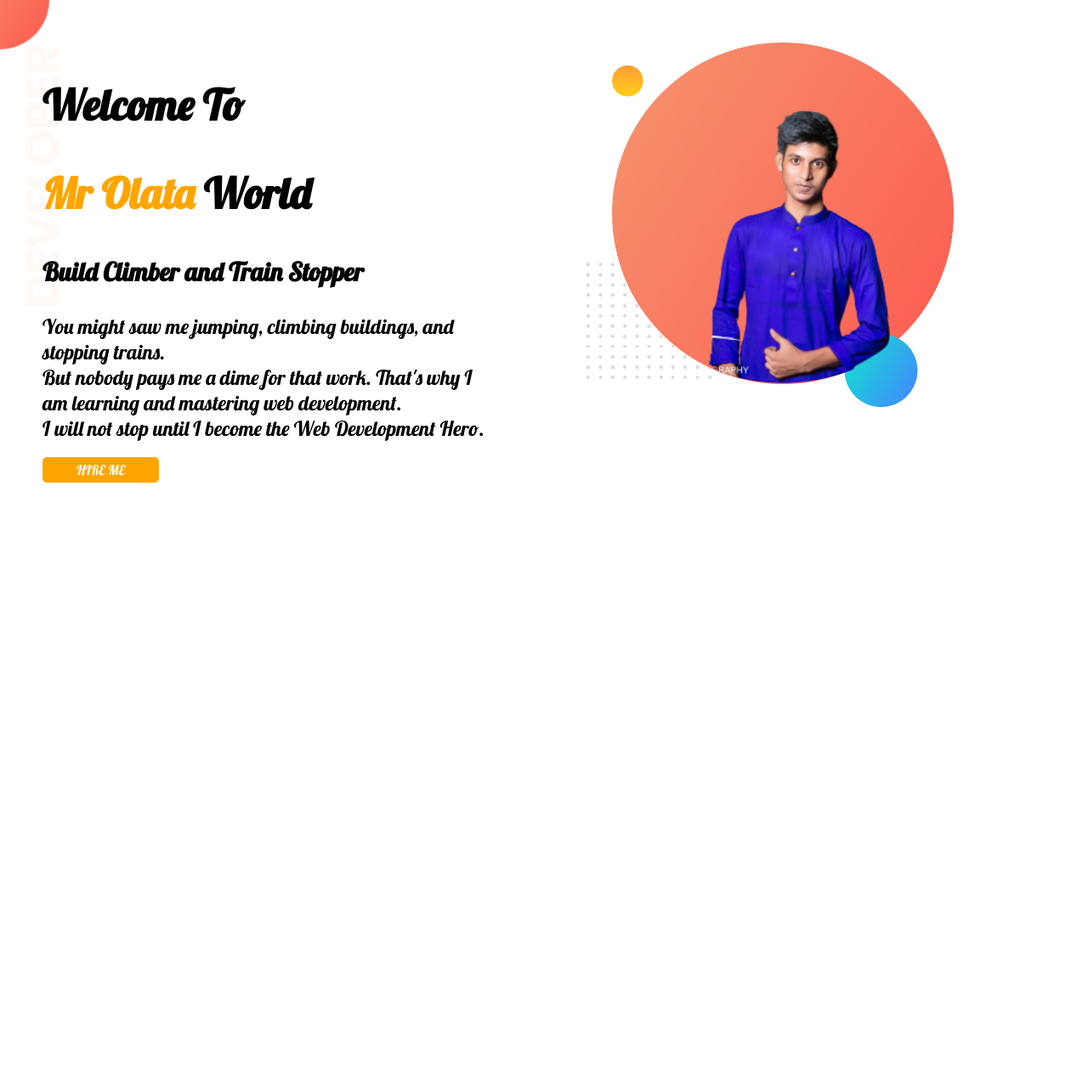
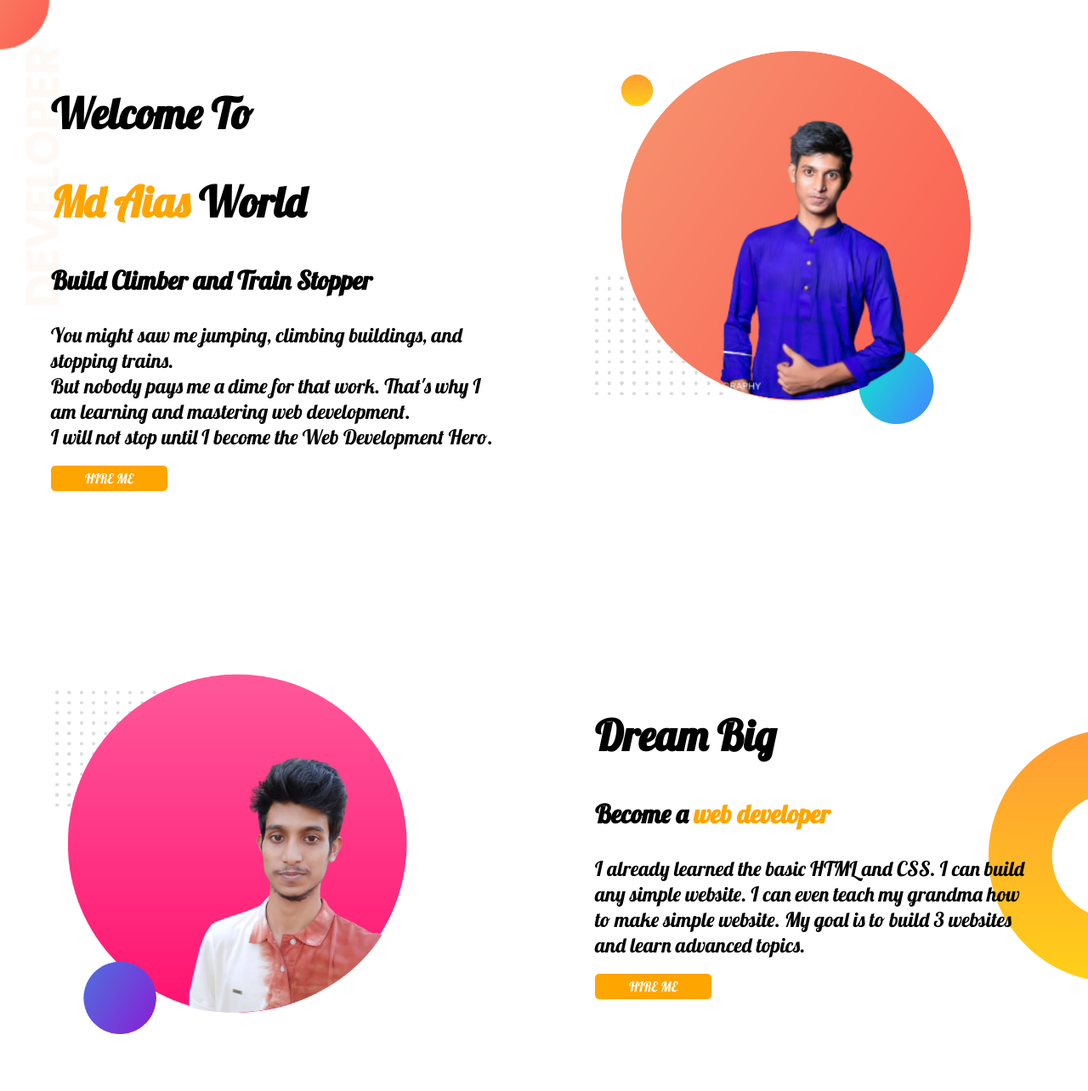
Before and after one commit to mdaias/Developer-Portfolio, a plain HTML site: page index.html in a window 1280 px wide. Shown: the whole page at 85% size. Before the commit the page ends 800 px from the top, so only its background shows below. Drawn offline with Linux system fonts and the light colour scheme.

Commit message:
dream add

```diff
--- a/index.html
+++ b/index.html
@@ -4,7 +4,7 @@
     <meta charset="UTF-8">
     <meta http-equiv="X-UA-Compatible" content="IE=edge">
     <meta name="viewport" content="width=device-width, initial-scale=1.0">
-    <title>Olata Website</title>
+    <title>MrOlata</title>
     <link rel="stylesheet" href="style.css">
 
     <link rel="preconnect" href="https://fonts.googleapis.com">
@@ -16,7 +16,7 @@
     <section class="top-banner">
         <div class="half-width">
             <h1>Welcome To</h1>
-            <h1><span>Mr Olata</span> World</h1>
+            <h1><span>Md Aias</span> World</h1>
             <h3>Build Climber and Train Stopper</h3>
             <p>You might saw me jumping, climbing buildings, and stopping trains. <br> But nobody pays me a dime for that work. That's why I am learning and mastering web development. <br> I will not stop until I become the Web Development Hero.</p>
             <a class="link-button" target="_blank" href="">HIRE ME</a>
@@ -30,5 +30,20 @@
         </div>
 
     </section>
+
+    <section class="deram-banner">
+        <div class="half-width">
+            <img src="images/my-bg2.png" alt="">
+        </div>
+
+        <div class="half-width">
+            <h1>Dream Big</h1>
+            <h3>Become a<span> web developer</span></h3>
+            <p>I already learned the basic HTML and CSS. I can build any simple website. I can even teach my grandma how to make simple website. My goal is to build 3 websites and learn advanced topics.</p>
+            <a class="link-button" target="_blank" href="">HIRE ME</a>
+        </div>
+
+    </section>
+
 </body>
 </html>
--- a/style.css
+++ b/style.css
@@ -5,6 +5,7 @@ body{
 }
 section{
     display: flex;
+    margin-bottom: 100px;
 }
 p{
     font-size: 24px;
@@ -19,11 +20,13 @@ span{
     color: orange;
 }
 .half-width{
-    width: 50%;
-    margin: 50px;
+    width: 80%;
+    margin: 60px;
+    border-radius: 20px;
+
 }
 .half-width img{
-  width: 80%;
+  width: 85%;
 }
 .link-button{
     text-decoration: none;
@@ -38,3 +41,9 @@ span{
     background-image: url(images/top-banner.png);
     background-repeat: no-repeat;
 }
+.deram-banner{
+    background-image: url(images/dream-bg.png);
+    background-repeat: no-repeat;
+    background-position: right;
+    border-top: 100px;
+}
```
